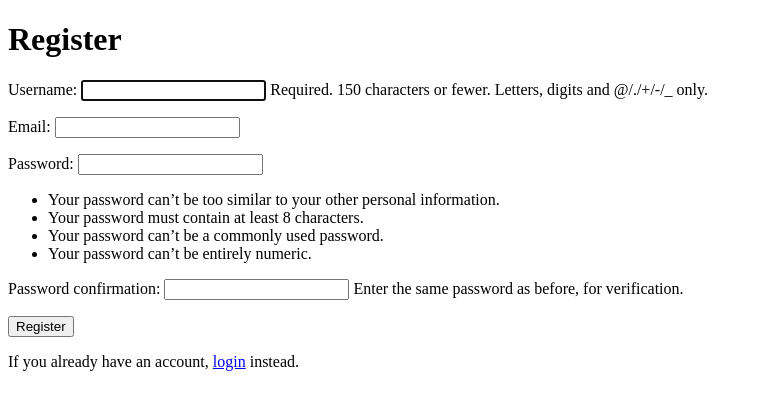
After one commit to Daniel001-odii/Opinionly_backend, a Django app: page /register in a window 1280 px wide. The commit adds this page. Shown: the top 410 px of the page, without its empty margins (0-762 px from the left). Run offline with Django 4.2, Linux system fonts and the light colour scheme; some libraries are stand-ins or nearby versions.

Commit message:
updates!

```diff
--- a/Opinionly/settings.py
+++ b/Opinionly/settings.py
@@ -38,6 +38,7 @@ INSTALLED_APPS = [
     'django.contrib.messages',
     'django.contrib.staticfiles',
     'polls',
+    'crispy_forms',
 ]
 
 MIDDLEWARE = [
--- a/polls/forms.py
+++ b/polls/forms.py
@@ -1,5 +1,7 @@
 from django import forms
 from .models import Question, Choice
+from django.contrib.auth.forms import UserCreationForm
+from django.contrib.auth.models import User
 
 
 class QuestionForm(forms.ModelForm):
@@ -14,3 +16,23 @@ class ChoiceForm(forms.ModelForm):
     class Meta:
       model = Choice
       fields = ['choice_text']
+
+
+
+
+
+# Create your forms here.
+#for user registration.....
+class NewUserForm(UserCreationForm):
+    email = forms.EmailField(required=True)
+
+    class Meta:
+      model = User
+      fields = ("username", "email", "password1", "password2")
+
+    def save(self, commit=True):
+      user = super(NewUserForm, self).save(commit=False)
+      user.email = self.cleaned_data['email']
+      if commit:
+        user.save()
+      return user
--- a/polls/models.py
+++ b/polls/models.py
@@ -9,6 +9,8 @@ from django.contrib.auth.models import User
 # Create your models here.
 
 class Question(models.Model):
+    posted_by = models.ForeignKey(User, on_delete=models.CASCADE, default = 1)
+
     question_text = models.CharField(max_length=200)
     slug = models.SlugField(unique=True, blank=True)
     pub_date = models.DateTimeField("date published",auto_now_add=True)
--- /dev/null
+++ b/polls/templates/polls/register.html
@@ -0,0 +1,27 @@
+<!DOCTYPE html>
+<html lang="en">
+<head>
+  <meta charset="UTF-8">
+  <meta name="viewport" content="width=device-width, initial-scale=1.0">
+  <meta http-equiv="X-UA-Compatible" content="ie=edge">
+  <title>Document</title>
+</head>
+<body>
+  {% block content %}
+
+{% load crispy_forms_tags %}
+
+<!--Register-->
+<div class="container py-5">
+	<h1>Register</h1>
+	<form method="POST">
+		{% csrf_token %}
+		{{ register_form.as_p }}
+		<button class="btn btn-primary" type="submit">Register</button>
+	</form>
+	<p class="text-center">If you already have an account, <a href="/login">login</a> instead.</p>
+</div>
+
+{% endblock %}
+</body>
+</html>
--- a/polls/urls.py
+++ b/polls/urls.py
@@ -12,4 +12,6 @@ urlpatterns = [
     path("<int:question_id>/vote/", views.vote, name="vote"),
     path("post/question/", views.questionPost, name="questionPost"),
     path("question/<int:question_id>/", views.poll_detail, name="detail"),
+    path("register", views.register_request, name="register"),
+    path("login", views.login_request, name="login"),
 ]
--- a/polls/views.py
+++ b/polls/views.py
@@ -1,11 +1,15 @@
 from django.http import HttpResponseRedirect
-from django.shortcuts import get_object_or_404, render
+from django.shortcuts import get_object_or_404, render, redirect
 from django.urls import reverse
 from django.views import generic
 from django.utils import timezone
 from .models import Choice, Question
 from django.contrib import messages
 from django.db.models import Max
+from django.db.models import F
+from .forms import NewUserForm
+from django.contrib.auth import login, authenticate
+from django.contrib.auth.forms import AuthenticationForm #add this
 
 
 #trying forms.....
@@ -25,9 +29,15 @@ class IndexView(generic.ListView):
         return Question.objects.filter(pub_date__lte=timezone.now()).order_by("-pub_date")[:5]
 
 def poll_list(request):
-    questions = Question.objects.annotate(max_votes=Max('choice__votes')).filter(choice__votes=F('max_votes'))
+    latest_question_list = Question.objects.annotate(max_votes=Max('choice__votes')).filter(choice__votes=F('max_votes'))
+    def get_queryset(self):
+        """
+        Return the last five published questions (not including those set to be
+        published in the future).
+        """
+        return Question.objects.filter(pub_date__lte=timezone.now()).order_by("-pub_date")[:5]
 
-    return render(request, 'polls/index.html', {'questions': questions})
+    return render(request, 'polls/index.html', {'latest_question_list': latest_question_list})
 
 
 
@@ -117,6 +127,7 @@ def questionPost(request):
             if choice_form.is_valid():
                 choice = choice_form.save(commit=False)
                 choice.question = question
+                choice.user = request.user
                 choice.save()
                 return HttpResponseRedirect(reverse("polls:index"))
 
@@ -127,3 +138,42 @@ def questionPost(request):
         choice_form = ChoiceForm()
 
     return render(request, 'polls/post.html', {'question_form': question_form, 'choice_form': choice_form})
+
+
+
+
+#from django.shortcuts import  render, redirect
+
+#from django.contrib import messages
+
+def register_request(request):
+    if request.method == "POST":
+      form = NewUserForm(request.POST)
+      if form.is_valid():
+        user = form.save()
+        login(request, user)
+        messages.success(request, "Registration successful." )
+        return redirect("polls:login")
+      messages.error(request, "Unsuccessful registration. Invalid information.")
+    form = NewUserForm()
+    return render (request=request, template_name="polls/register.html", context={"register_form":form})
+
+
+
+def login_request(request):
+	if request.method == "POST":
+		form = AuthenticationForm(request, data=request.POST)
+		if form.is_valid():
+			username = form.cleaned_data.get('username')
+			password = form.cleaned_data.get('password')
+			user = authenticate(username=username, password=password)
+			if user is not None:
+				login(request, user)
+				messages.info(request, f"You are now logged in as {username}.")
+				return redirect("polls:index")
+			else:
+				messages.error(request,"Invalid username or password.")
+		else:
+			messages.error(request,"Invalid username or password.")
+	form = AuthenticationForm()
+	return render(request=request, template_name="polls/login.html", context={"login_form":form})
```
Also changed, not shown: polls/templates/polls/index.html (+11 -7 lines), polls/templates/polls/login.html (added, +25 -0 lines), db.sqlite3, polls/migrations/0007_question_posted_by.py (added).
